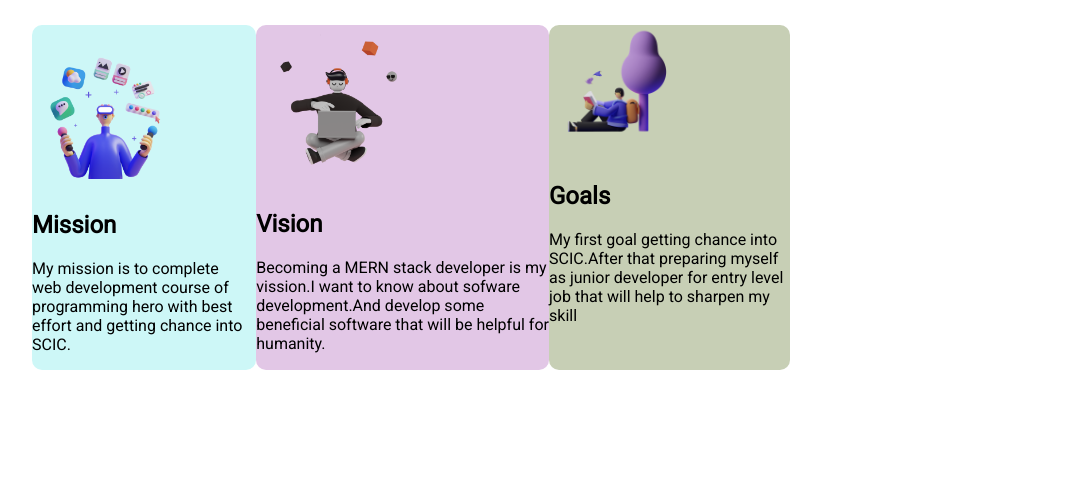
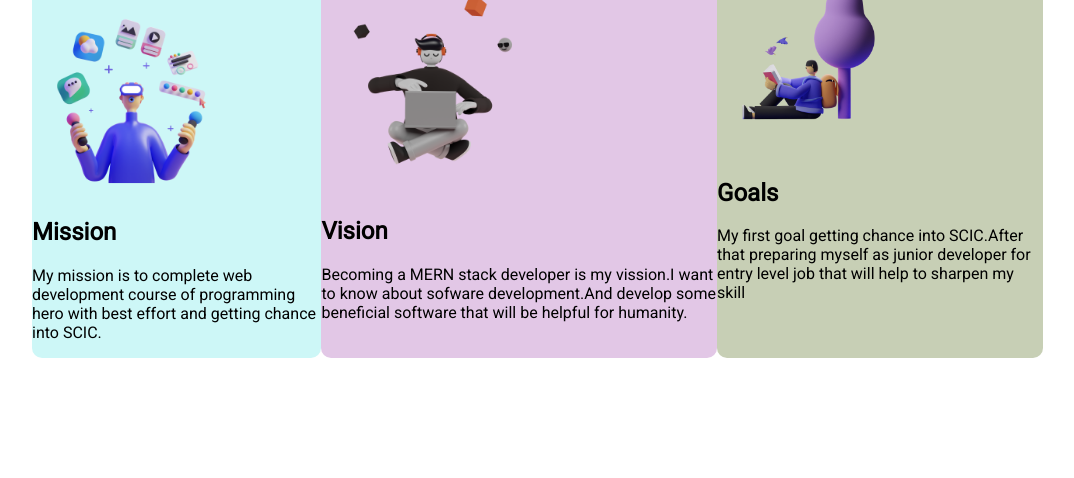
Before and after one commit to Rafiq070/My-First-Assignment, a plain HTML site: page index.html in a window 1280 px wide. Shown: the part 604-1082 px from the top of the page, without its empty margins (116-1190 px from the left). After the commit the page ends 1020 px from the top, so only its background shows below. Drawn offline with Linux system fonts and the light colour scheme.

Commit message:
committed

```diff
--- a/style.css
+++ b/style.css
@@ -1,3 +1,4 @@
+
 body{
     font-family: 'Roboto', sans-serif;
 }
@@ -27,10 +28,10 @@ h1{
 }
 .flexible-container{
     display: flex;
-    padding-bottom: 100px;
+    padding-bottom: 50px;
 }
 .half-width{
-    width: 60%;
+    width: 80%;
     padding-left: 140px;
 }
 .half-width img{
@@ -43,9 +44,7 @@ h1{
 .mission{
     background-color: #cdf7f7;
     border-radius: 10px;
-    padding-right: 10px;
-    padding-right: 10px;
-    margin: auto;
+
 
 }
 .mission img{
```
Also changed, not shown: index.html (+2 -0 lines).
